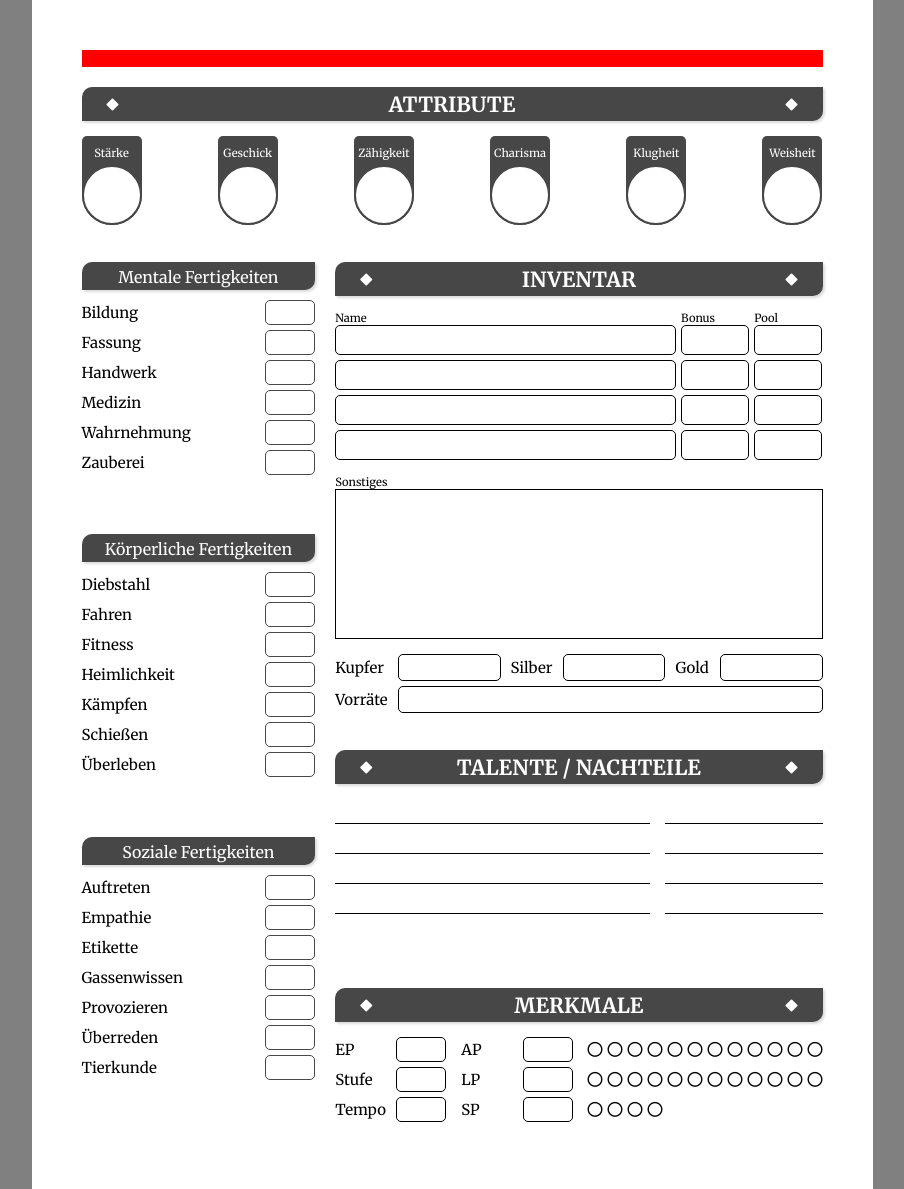
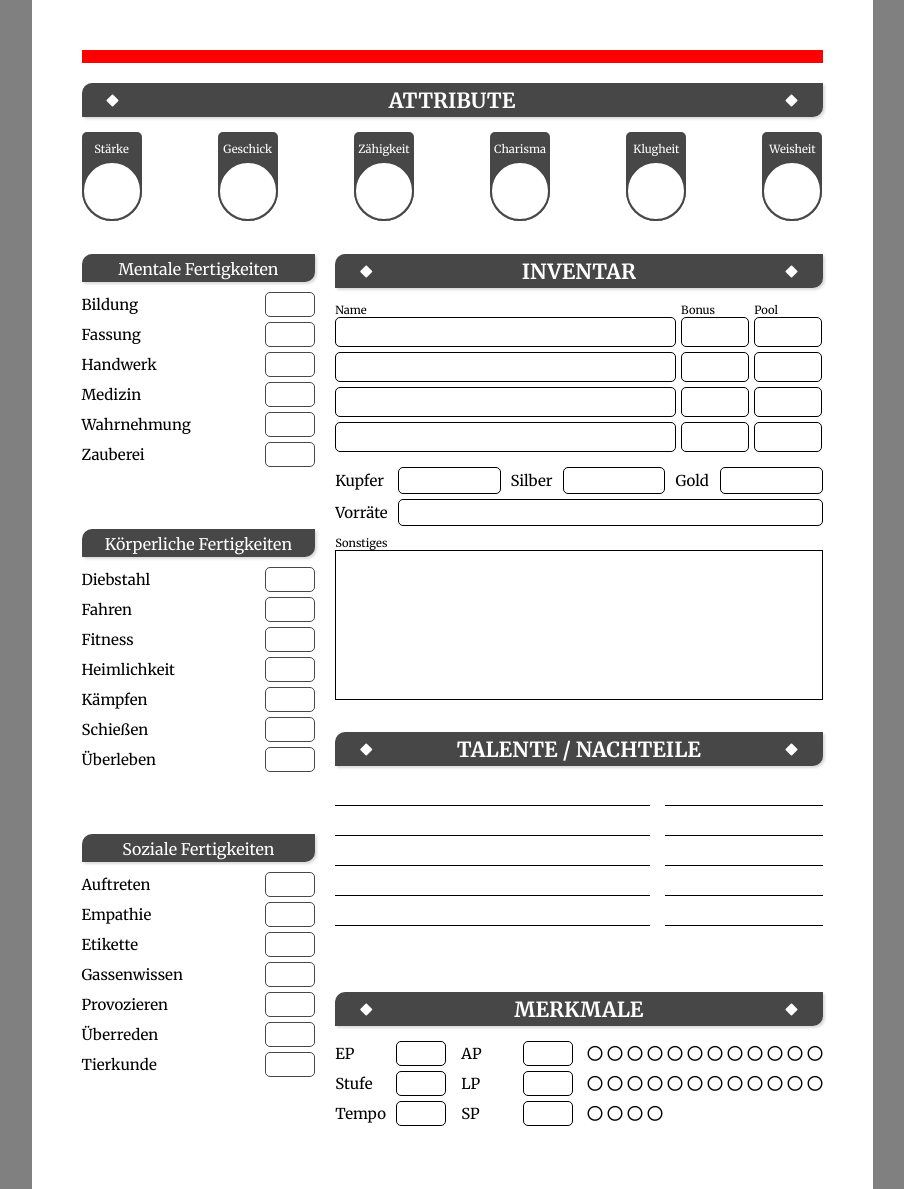
Before and after one commit to Paraldos/awheldenbogen, a website with bundled scripts: page index.html in a window 1280 px wide. Shown: the whole page, without its empty margins (188-1092 px from the left). Built offline with nearby package versions, Linux system fonts and the light colour scheme.

Commit message:
reworked Inevntar

```diff
--- a/js/inventar.js
+++ b/js/inventar.js
@@ -1,8 +1,8 @@
 export default class Inventar {
   constructor() {
-        this.inventar = document.querySelector('.inventar')
+    this.inventar = document.querySelector(".inventar");
     this.inventar.innerHTML = `
-            ${this.createHeader('Inventar')}
+            ${this.createHeader("Inventar")}
             <div class='inventar__label'>
                 <p>Name</p>
                 <p>Bonus</p>
@@ -15,9 +15,6 @@ export default class Inventar {
                 ${this.createItem()}
             </div>
 
-            <div class='inventar__label'><p>Sonstiges</p></div>
-            <div class='inventar__sonstiges'></div>
-
             <div class='inventar__geld'>
                 <p>Kupfer</p>
                 <div class='value-box'></div>
@@ -28,7 +25,10 @@ export default class Inventar {
                 <p class='inventar__vorraete-label'>Vorräte</p>
                 <div class='value-box inventar__vorraete-value'></div>
             </div>
-        `
+
+            <div class='inventar__label'><p>Sonstiges</p></div>
+            <div class='inventar__sonstiges'></div>
+        `;
   }
 
   createItem() {
@@ -37,10 +37,10 @@ export default class Inventar {
             <div></div>
             <div></div>
             <div></div>
-        </div>`
+        </div>`;
   }
 
-    createHeader(title = '', type = 'h2') {
+  createHeader(title = "", type = "h2") {
     return `
         <${type}>
             <i class="fa-solid fa-diamond"></i>
--- a/js/talente.js
+++ b/js/talente.js
@@ -15,6 +15,8 @@ export default class Talente extends Nodetype {
                 <div></div>
                 <div></div>
                 <div></div>
+                <div></div>
+                <div></div>
             </div>
         `;
   }
--- a/styles/_inventar.scss
+++ b/styles/_inventar.scss
@@ -27,13 +27,10 @@
     }
   }
 
-
   &__sonstiges {
     height: 150px;
     border: 1px solid black;
-        margin-bottom: 15px;
   }
-
 
   &__geld {
     display: grid;
@@ -41,6 +38,7 @@
     justify-content: space-between;
     align-items: center;
     gap: 5px 10px;
+    margin-bottom: 10px;
 
     .value-box {
       width: 100%;
@@ -53,6 +51,5 @@
 
   &__vorraete-value {
     grid-column: 2 / span 5;
-
   }
 }
```
Also changed, not shown: styles.css, 1 other file. Lines whose indentation alone changed are shown as unchanged.
